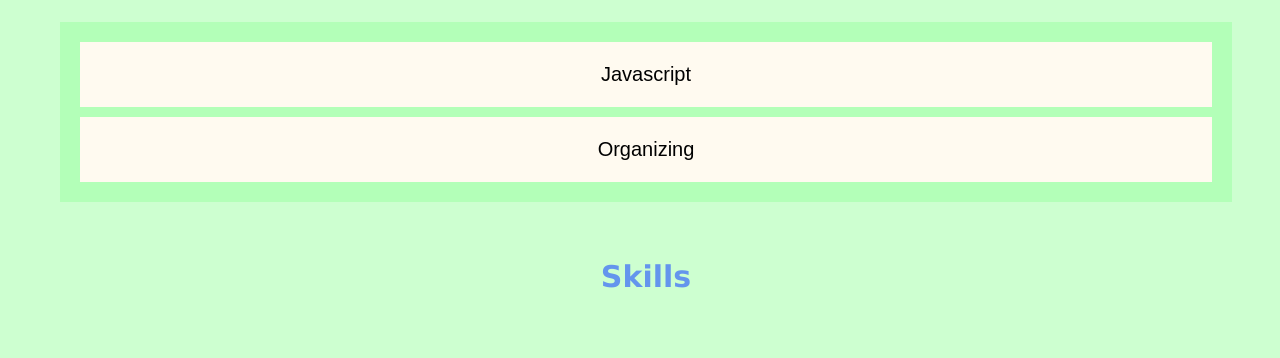
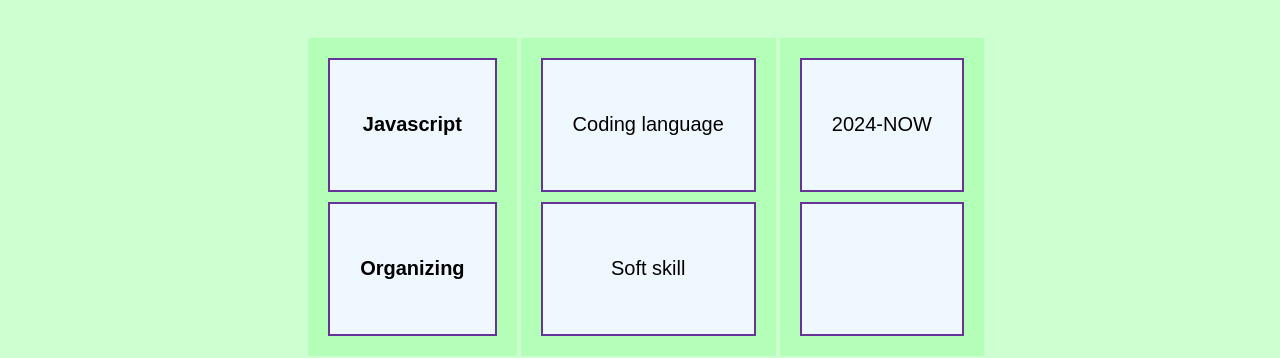
Before and after one commit to ReadyASomeone/aaron-chai-kepler, a plain HTML site: page index.html in a window 1280 px wide. Shown: the part 604-962 px from the top of the page. Drawn offline with Linux system fonts and the light colour scheme.

Commit message:
revise2 flexbox to experience

```diff
--- a/css/index.css
+++ b/css/index.css
@@ -41,10 +41,23 @@ p {
     line-height: 25px;
     text-align: left;
 }
+#Experience ul{
+    display: flex;
+    display: inline-block;
+    align-items: flex-start;
+}
+#Subject li{
+    padding: 30px;
+    height: 70px;
+    border: 2px solid rebeccapurple;
+    display: flex;
+    justify-content: center;
+    align-items: center;
+}
 li {
     font-family:Arial, Helvetica, sans-serif;
     font-size: 20px;
-    background-color: floralwhite;
+    background-color: aliceblue;
     line-height: 25px;
     padding: 20px;
     margin: 10px;
--- a/index.html
+++ b/index.html
@@ -24,9 +24,17 @@
             </section>
             <section id="Experience">
             <h2>Experience</h2>
-            <ul>
+            <ul style="font-weight: bold;" id="Subject">
                 <li>Javascript</li>
                 <li>Organizing</li>
+            </ul>
+            <ul id="Subject">
+                <li>Coding language</li>
+                <li>Soft skill</li>
+            </ul>
+            <ul id="Subject" >
+                <li>2024-NOW</li>
+                <li>&nbsp;</li>
             </ul>
             </section>
             <section id="Skills">
```
